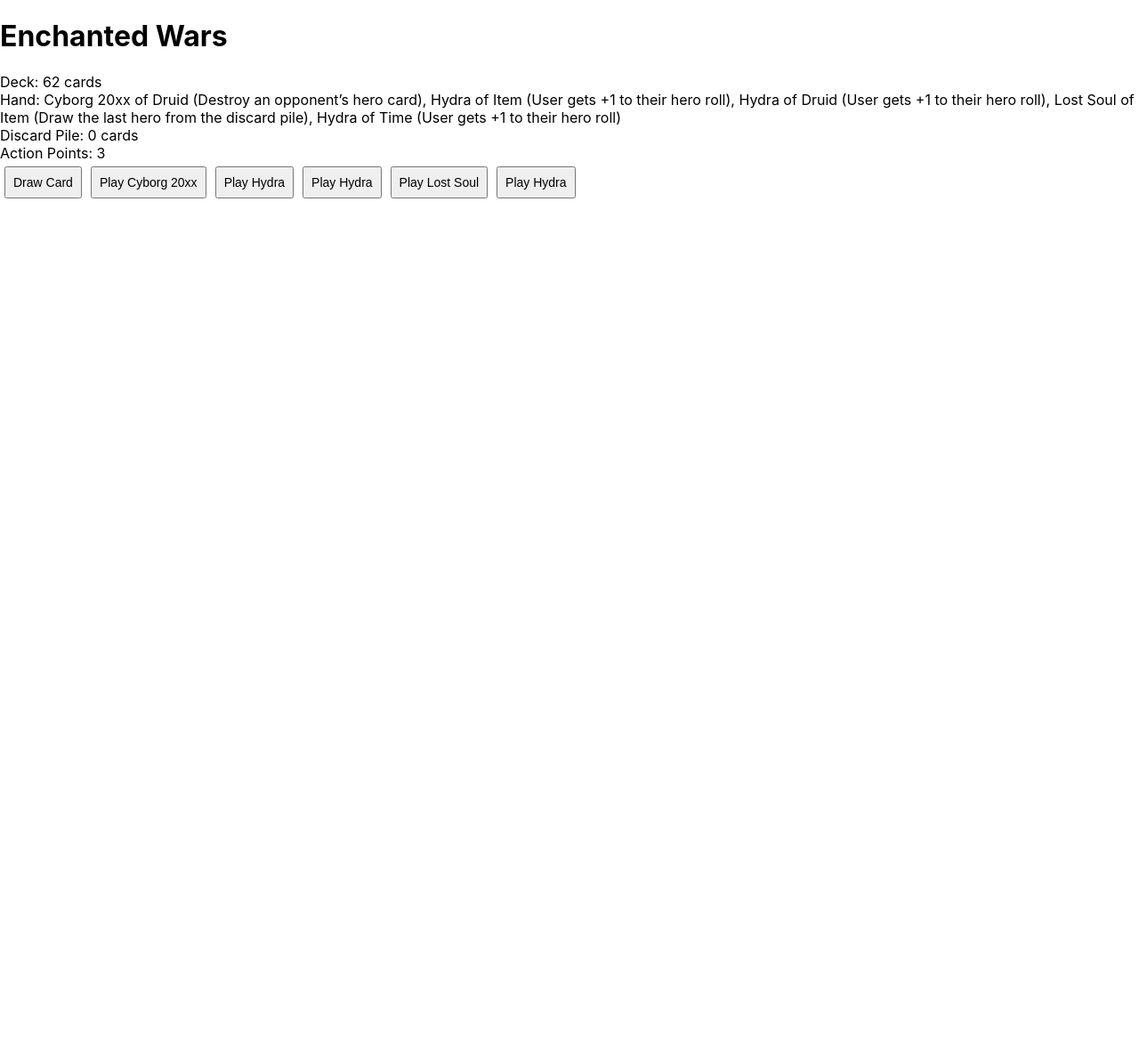
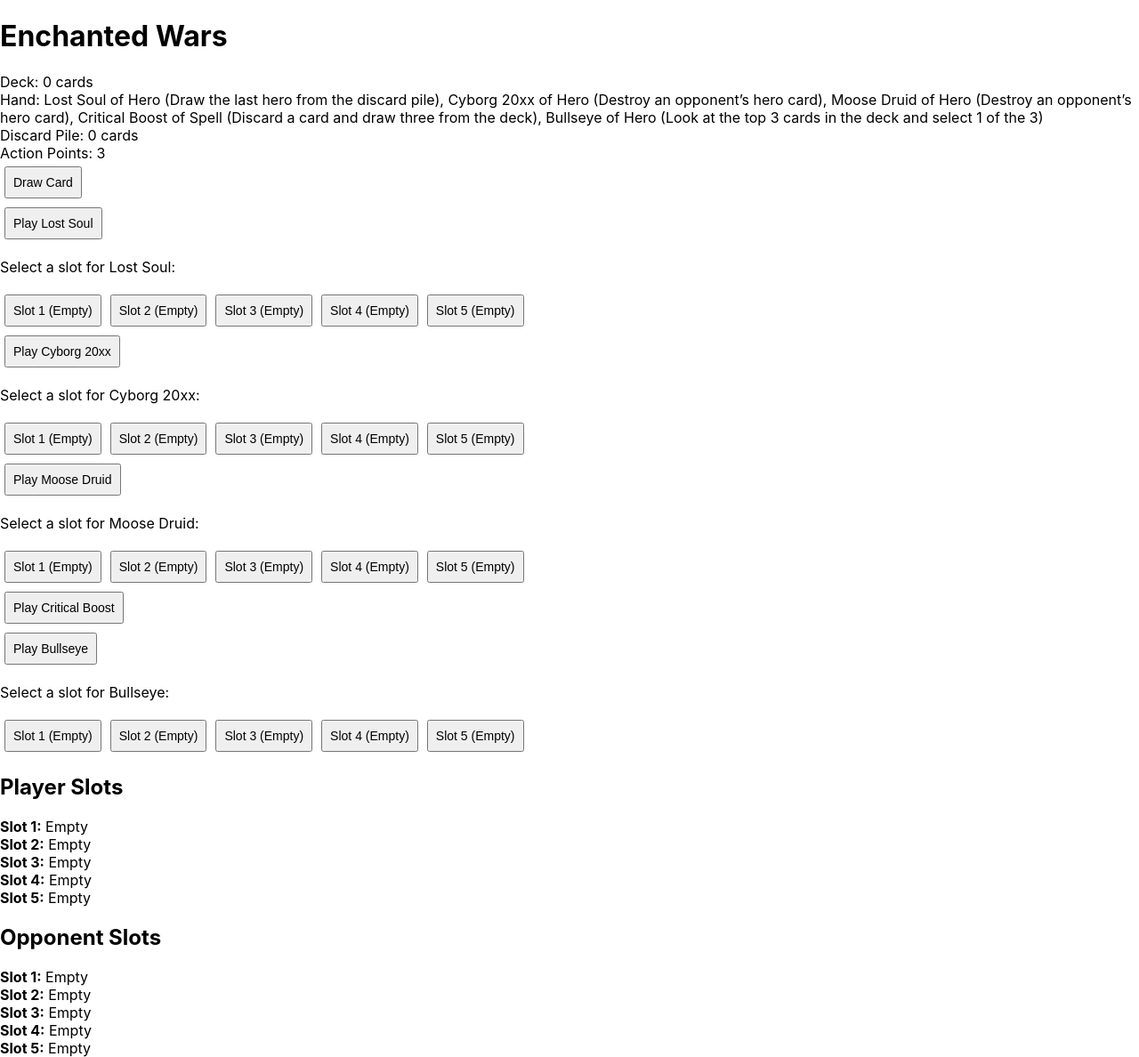
Before and after one commit to AyushPatel2803/EnchantedWars, a React (Create React App) app: page / in a window 1280 px wide. Shown: the whole page at 89% size. Before the commit the page ends 800 px from the top, so only its background shows below. Built offline with nearby package versions, Linux system fonts and the light colour scheme; a web font is replaced by a local one.

Commit message:
Update Gameboard.js

```diff
--- a/src/Gameboard.js
+++ b/src/Gameboard.js
@@ -1,4 +1,5 @@
 import React, { useState, useEffect } from 'react';
+import { useNavigate } from 'react-router-dom'; // For redirecting to the main page
 import './Gameboard.css';  // Add this import at the top
 
 class Card {
@@ -9,29 +10,25 @@ class Card {
     }
 }
 
-// Create a deck of cards with effects
+// Define card configurations
+const cardConfigurations = [
+    { suit: 'Hero', value: 'Goblin', effect: 'Pull a card from opponent’s deck' },
+    { suit: 'Hero', value: 'Cyborg 20xx', effect: 'Destroy an opponent’s hero card' },
+    { suit: 'Hero', value: 'Bullseye', effect: 'Look at the top 3 cards in the deck and select 1 of the 3' },
+    { suit: 'Hero', value: 'Lost Soul', effect: 'Draw the last hero from the discard pile' },
+    { suit: 'Hero', value: 'Moose Druid', effect: 'Destroy an opponent’s hero card' },
+    { suit: 'Hero', value: 'Druid Mask', effect: 'No effect' },
+    { suit: 'Item', value: 'Decoy Doll', effect: 'Card is sacrificed to save the hero' },
+    { suit: 'Spell', value: 'Critical Boost', effect: 'Discard a card and draw three from the deck' },
+    // Add more cards here as needed
+];
+
+// Create a deck of cards using the configurations
 function createDeck() {
-    const suits = ['Druid', 'Dark', 'Soul', 'Hero', 'Time', 'Poison', 'Item', 'Spell'];
-    const values = ['Goblin', 'Hydra', 'Cyborg 20xx', 'Bullseye', 'Lost Soul', 'Moose Druid', 'Druid Mask', 'Decoy Doll', 'Critical Boost'];
-    const effects = {
-        'Goblin': 'Pull a card from opponent’s deck',
-        'Hydra': 'User gets +1 to their hero roll',
-        'Cyborg 20xx': 'Destroy an opponent’s hero card',
-        'Bullseye': 'Look at the top 3 cards in the deck and select 1 of the 3',
-        'Lost Soul': 'Draw the last hero from the discard pile',
-        'Moose Druid': 'Destroy an opponent’s hero card',
-        'Decoy Doll': 'Card is sacrificed to save the hero',
-        'Critical Boost': 'Discard a card and draw three from the deck'
-    };
     const deck = [];
-
-    for (let suit of suits) {
-        for (let value of values) {
-            const effect = effects[value] || 'No effect';
-            deck.push(new Card(suit, value, effect));
-        }
+    for (const config of cardConfigurations) {
+        deck.push(new Card(config.suit, config.value, config.effect));
     }
-
     return deck;
 }
 
@@ -44,11 +41,17 @@ function shuffleDeck(deck) {
 }
 
 function Gameboard() {
+    const navigate = useNavigate(); // For redirecting to the main page
     const [deck, setDeck] = useState([]);
     const [playerHand, setPlayerHand] = useState([]);
     const [discardPile, setDiscardPile] = useState([]);
     const [playerActionPoints, setPlayerActionPoints] = useState(3);
     const [currentPlayer, setCurrentPlayer] = useState('player');
+    const [playerSlots, setPlayerSlots] = useState(Array(5).fill(null)); // 5 slots for player's Hero cards
+    const [attachedItems, setAttachedItems] = useState(Array(5).fill([])); // Items attached to player's Hero cards
+    const [opponentSlots, setOpponentSlots] = useState(Array(5).fill(null)); // 5 slots for opponent's Hero cards
+    const [opponentAttachedItems, setOpponentAttachedItems] = useState(Array(5).fill([])); // Items attached to opponent's Hero cards
+    const [winner, setWinner] = useState(null); // Track the winner
 
     useEffect(() => {
         const newDeck = createDeck();
@@ -56,6 +59,33 @@ function Gameboard() {
         setDeck(newDeck.slice(10)); // Keep the rest of the deck
         setPlayerHand(newDeck.slice(0, 5)); // Draw initial hand
     }, []);
+
+    // Check for a winner after every state update
+    useEffect(() => {
+        const winner = checkWinCondition();
+        if (winner) {
+            setWinner(winner);
+            setTimeout(() => {
+                navigate('/MainPage'); // Redirect to the main page after 3 seconds
+            }, 3000);
+        }
+    }, [playerSlots, opponentSlots, navigate]);
+
+    function checkWinCondition() {
+        // Check if the player has filled all 5 slots
+        const playerWins = playerSlots.every(slot => slot !== null);
+        if (playerWins) {
+            return 'player';
+        }
+
+        // Check if the opponent has filled all 5 slots
+        const opponentWins = opponentSlots.every(slot => slot !== null);
+        if (opponentWins) {
+            return 'opponent';
+        }
+
+        return null; // No winner yet
+    }
 
     function applyEffect(card) {
         switch (card.value) {
@@ -65,8 +95,13 @@ function Gameboard() {
             case 'Cyborg 20xx':
             case 'Moose Druid':
                 console.log("Destroy an opponent's hero card");
-                setDiscardPile([...discardPile, card]);
-                setPlayerHand(playerHand.filter(c => c !== card));
+                // Example: Destroy the first occupied opponent slot
+                const slotIndex = opponentSlots.findIndex(slot => slot !== null);
+                if (slotIndex !== -1) {
+                    destroyOpponentCard(slotIndex);
+                } else {
+                    console.warn("No opponent cards to destroy.");
+                }
                 break;
             case 'Bullseye':
                 console.log("Look at the top 3 cards and pick one (not implemented yet)");
@@ -86,13 +121,76 @@ function Gameboard() {
         }
     }
 
-    function playCard(card) {
+    function destroyOpponentCard(slotIndex) {
+        if (slotIndex < 0 || slotIndex >= opponentSlots.length) {
+            console.warn("Invalid slot index.");
+            return;
+        }
+
+        const cardToDestroy = opponentSlots[slotIndex];
+        if (!cardToDestroy) {
+            console.warn("No card in the specified slot.");
+            return;
+        }
+
+        // Move the destroyed card to the discard pile
+        setDiscardPile([...discardPile, cardToDestroy]);
+
+        // Remove the card from the opponent's slot
+        const newOpponentSlots = [...opponentSlots];
+        newOpponentSlots[slotIndex] = null;
+        setOpponentSlots(newOpponentSlots);
+
+        // Remove any attached items
+        const newOpponentAttachedItems = [...opponentAttachedItems];
+        newOpponentAttachedItems[slotIndex] = [];
+        setOpponentAttachedItems(newOpponentAttachedItems);
+
+        console.log(`Destroyed ${cardToDestroy.value} in opponent's slot ${slotIndex + 1}`);
+    }
+
+    function playCard(card, slotIndex = null) {
         if (!card) return;
 
         if (currentPlayer === 'player' && playerActionPoints > 0) {
             setPlayerActionPoints(playerActionPoints - 1);
-            applyEffect(card);
-            setPlayerHand(playerHand.filter(c => c !== card));
+
+            switch (card.suit) {
+                case 'Hero':
+                    if (slotIndex !== null && !playerSlots[slotIndex]) {
+                        // Place Hero card in the specified slot
+                        const newPlayerSlots = [...playerSlots];
+                        newPlayerSlots[slotIndex] = card;
+                        setPlayerSlots(newPlayerSlots);
+                        setPlayerHand(playerHand.filter(c => c !== card));
+                    } else {
+                        console.warn("Invalid slot or slot already occupied.");
+                    }
+                    break;
+
+                case 'Item':
+                    if (slotIndex !== null && playerSlots[slotIndex]) {
+                        // Attach Item card to the Hero in the specified slot
+                        const newAttachedItems = [...attachedItems];
+                        newAttachedItems[slotIndex] = [...newAttachedItems[slotIndex], card];
+                        setAttachedItems(newAttachedItems);
+                        setPlayerHand(playerHand.filter(c => c !== card));
+                    } else {
+                        console.warn("Invalid slot or no Hero card in the slot.");
+                    }
+                    break;
+
+                case 'Spell':
+                    // Apply Spell effect and discard the card
+                    applyEffect(card);
+                    setDiscardPile([...discardPile, card]);
+                    setPlayerHand(playerHand.filter(c => c !== card));
+                    break;
+
+                default:
+                    console.warn("Unknown card type.");
+                    break;
+            }
         }
 
         if (playerActionPoints === 1) {
@@ -118,8 +216,36 @@ function Gameboard() {
     }
 
     function endTurn() {
+        checkWinCondition()
         setCurrentPlayer(currentPlayer === 'player' ? 'opponent' : 'player');
         setPlayerActionPoints(3);
+    }
+
+    function renderSlotSelection(card) {
+        return (
+            <div>
+                <p>Select a slot for {card.value}:</p>
+                {playerSlots.map((slot, index) => (
+                    <button
+                        key={index}
+                        onClick={() => playCard(card, index)}
+                        disabled={card.suit === 'Hero' && slot !== null}
+                    >
+                        Slot {index + 1} {slot ? `(Occupied by ${slot.value})` : "(Empty)"}
+                    </button>
+                ))}
+            </div>
+        );
+    }
+
+    // Render the victory message if there's a winner
+    if (winner) {
+        return (
+            <div>
+                <h1>{winner === 'player' ? 'You Win!' : 'Opponent Wins!'}</h1>
+                <p>Redirecting to the main page...</p>
+            </div>
+        );
     }
 
     return (
@@ -131,8 +257,43 @@ function Gameboard() {
             <div>Action Points: {playerActionPoints}</div>
             <button onClick={() => drawCard()}>Draw Card</button>
             {playerHand.map((card, index) => (
-                <button key={index} onClick={() => playCard(card)}>Play {card.value}</button>
+                <div key={index}>
+                    <button onClick={() => playCard(card)}>Play {card.value}</button>
+                    {card.suit === 'Hero' || card.suit === 'Item' ? renderSlotSelection(card) : null}
+                </div>
             ))}
+            <div>
+                <h2>Player Slots</h2>
+                {playerSlots.map((slot, index) => (
+                    <div key={index}>
+                        <strong>Slot {index + 1}:</strong> {slot ? `${slot.value} (${slot.suit})` : "Empty"}
+                        {attachedItems[index].length > 0 && (
+                            <div>
+                                <strong>Attached Items:</strong>
+                                {attachedItems[index].map((item, i) => (
+                                    <div key={i}>{item.value} (${item.suit})</div>
+                                ))}
+                            </div>
+                        )}
+                    </div>
+                ))}
+            </div>
+            <div>
+                <h2>Opponent Slots</h2>
+                {opponentSlots.map((slot, index) => (
+                    <div key={index}>
+                        <strong>Slot {index + 1}:</strong> {slot ? `${slot.value} (${slot.suit})` : "Empty"}
+                        {opponentAttachedItems[index].length > 0 && (
+                            <div>
+                                <strong>Attached Items:</strong>
+                                {opponentAttachedItems[index].map((item, i) => (
+                                    <div key={i}>{item.value} (${item.suit})</div>
+                                ))}
+                            </div>
+                        )}
+                    </div>
+                ))}
+            </div>
         </div>
     );
 }
```
